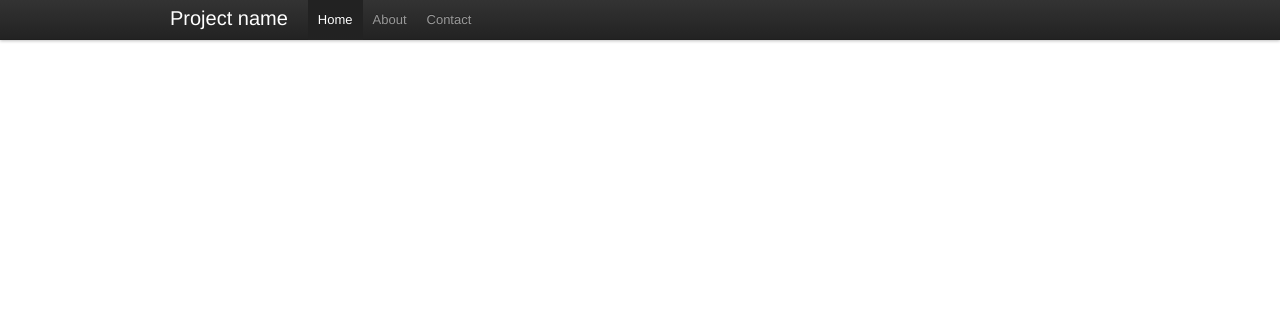
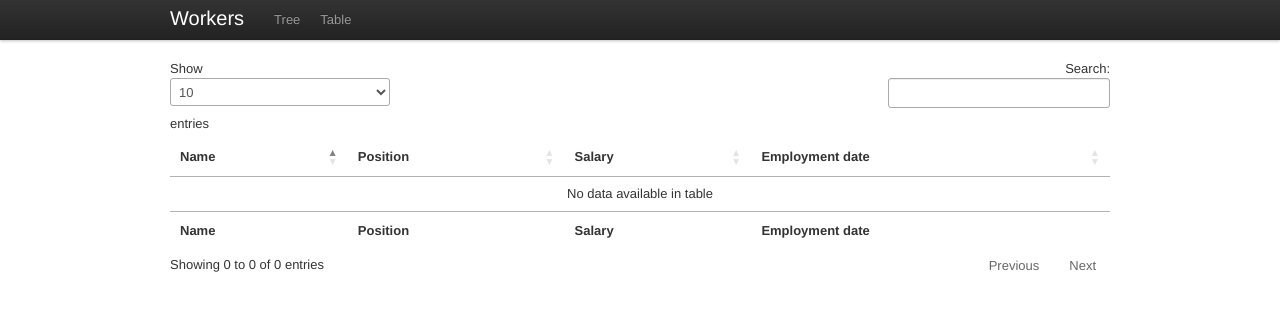
Before and after one commit to Nomerelion/MyTestProject, a Django app: page /workers/table/ in a window 1280 px wide. Shown: the top 311 px of the page. Run offline with Django 3.2, Linux system fonts and the light colour scheme; data that the repository does not hold is empty; some libraries are stand-ins or nearby versions.

Commit message:
Tables and Tree

```diff
--- a/workers/templates/workers/base.html
+++ b/workers/templates/workers/base.html
@@ -10,6 +10,12 @@
         <link rel="stylesheet" href="{% static 'workers/bootstrap/css/bootstrap.css' %}" >
         <script src="{% static 'workers/jquery.js' %}"></script>
         <script src="{% static 'workers/jstree/dist/jstree.min.js' %}"></script>
+        <!-- tables -->
+        {% block includes %}
+        {% endblock %}
+
+
+
         <style>
             body {
                 padding-top: 60px; /* 60px to make the container go all the way to the bottom of the topbar */
@@ -25,12 +31,11 @@
                     <span class="icon-bar"></span>
                     <span class="icon-bar"></span>
                 </a>
-                <a class="brand" href="#">Project name</a>
+                <a class="brand" href="#">Workers</a>
                 <div class="nav-collapse">
                     <ul class="nav">
-                    <li class="active"><a href="#">Home</a></li>
-                    <li><a href="#about">About</a></li>
-                    <li><a href="#contact">Contact</a></li>
+                    <li><a href="/workers/">Tree</a></li>
+                    <li><a href="/workers/table/">Table</a></li>
                     </ul>
                 </div>
                 </div>
--- a/workers/templates/workers/index.html
+++ b/workers/templates/workers/index.html
@@ -1,11 +1,10 @@
 {% extends 'workers/base.html' %}
-{% load static %}
 
 
 
-        {% block content %}
-            <div class="row" id="tree"></div>
-        {% endblock %}
+    {% block content %}
+        <div class="row" id="tree"></div>
+    {% endblock %}
 
     {% block script %}
         <script>
@@ -24,6 +23,3 @@
             });
         </script>
     {% endblock %}
-
-
-</html>
--- a/workers/templates/workers/table.html
+++ b/workers/templates/workers/table.html
@@ -1 +1,58 @@
-{% extends 'base.html' %}
+{% extends 'workers/base.html' %}
+
+
+
+{% block includes %}
+<link rel="stylesheet" type="text/css" href="https://cdn.datatables.net/1.10.19/css/jquery.dataTables.css">
+<script type="text/javascript" charset="utf8" src="https://cdn.datatables.net/1.10.19/js/jquery.dataTables.js"></script>
+{% endblock %}
+
+{% block content %}
+    <div>
+        <table id="workers-table" >
+                <thead>
+                        <tr>
+                            <th>Name</th>
+                            <th>Position</th>
+                            <th>Salary</th>
+                            <th>Employment date</th>
+                        </tr>
+                    </thead>
+                    <tfoot>
+                        <tr>
+                            <th>Name</th>
+                            <th>Position</th>
+                            <th>Salary</th>
+                            <th>Employment date</th>
+                        </tr>
+                    </tfoot>
+        </table>
+    </div>
+{% endblock %}
+
+{% block script %}
+    <script>
+        $(function () {
+            $('#workers-table').dataTable({
+                ajax: {
+                    url: 'workers_table/',
+                    dataSrc: 'data'
+                },
+                "columns": [
+                    {
+                        "data": "Name",
+                    },
+                    {
+                        "data": "Position"
+                    },
+                    {
+                        "data": "Salary"
+                    },
+                    {
+                        "data": "Employment date"
+                    }
+                ]
+            });
+        });
+    </script>
+{% endblock %}
--- a/workers/urls.py
+++ b/workers/urls.py
@@ -5,6 +5,8 @@ from . import views
 
 app_name = 'workers'
 urlpatterns = [
+    url(r'workers_table/$', views.show_data, name = 'Workers Table'),
+    url(r'table/$', views.table, name = 'table'),
     url(r'tree/$', views.show_tree, name='tree'),
-    url(r'', views.index, name='index')
+    url(r'', views.index, name ='index'),
 ]
--- a/workers/views.py
+++ b/workers/views.py
@@ -10,7 +10,6 @@ def index(request):
     return render(request, "workers/index.html", ctx)
 
 def show_tree(request):
-    print('hello')
     tree_nodes_list = list()
     for item in Employee.objects.all():
         tree_nodes_list.append({
@@ -19,10 +18,30 @@ def show_tree(request):
             'text': 'Full name: %s, Position: %s' % (item.full_name, item.position)
         })
 
-    print(tree_nodes_list)
     ctx = {
         'core': {
             'data' : tree_nodes_list
         }
     }
     return JsonResponse(ctx)
+
+def table(request):
+    ctx = {
+        'table_name' : 'Workers'
+    }
+    return render(request, "workers/table.html" , ctx)
+
+def show_data(request):
+    table_list = list()
+    for item in Employee.objects.all():
+        table_list.append({
+            'Name': item.full_name,
+            'Position': item.position,
+            'Salary': item.salary,
+            'Employment date': item.employment_date,
+            'extn': item.id
+        })
+
+    ctx = { 'data' : table_list }
+
+    return JsonResponse(ctx)
```
